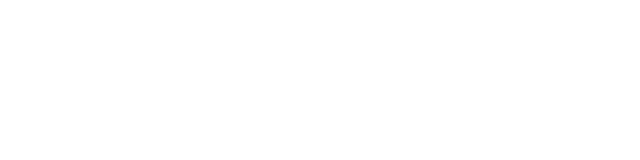
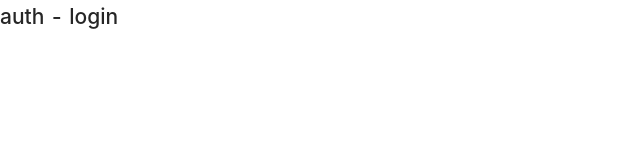
Before and after one commit to klein203/frontend, a React (Create React App) app: page /login in a window 1280 px wide. Shown: the top 160 px of the page, without its empty margins (0-640 px from the left). Built offline with nearby package versions, Linux system fonts and the light colour scheme.

Commit message:
move dir and files, components for common components, routes for pages

```diff
--- a/src/App.js
+++ b/src/App.js
@@ -1,13 +1,17 @@
 import React, { Component } from 'react';
-import { hashHistory } from 'react-router'
-import AppRouter from './router';
+import { Route, Switch } from 'react-router-dom';
+import HomePage from './routes'
+import LoginPage from './routes/auth'
 import './App.css';
 
 
 class App extends Component {
 	render() {
 		return (
-			<AppRouter />
+			<Switch>
+				<Route exact path='/' component={HomePage} />
+				<Route path='/login' component={LoginPage} />
+			</Switch>
 		);
 	}
 }
--- a/src/index.js
+++ b/src/index.js
@@ -1,12 +1,15 @@
 import React from 'react';
 import ReactDOM from 'react-dom';
+import { BrowserRouter } from 'react-router-dom';
 import './index.css';
 import App from './App';
 import * as serviceWorker from './serviceWorker';
 
 
 ReactDOM.render(
-    <App />,
+    <BrowserRouter>
+        <App />
+    </BrowserRouter>,
     document.getElementById('root')
 );
 
--- a/src/router.js
+++ /dev/null
@@ -1,26 +0,0 @@
-import React from 'react';
-import { BrowserRouter, Route, Switch } from 'react-router-dom';
-
-// global config
-// import '../config/globalConfig'
-
-import HomePage from './component/index';
-
-
-class AppRouter extends React.Component {
-    updateHandle() {
-        console.log('router changed ...');
-    }
-
-    render() {
-        return (
-            <BrowserRouter onUpdate={this.updateHandle.bind(this)}>
-                <Switch>
-                    <Route exact path='/' component={HomePage} />
-                </Switch>
-            </BrowserRouter>
-        );
-    }
-}
-
-export default AppRouter;
--- /dev/null
+++ b/src/routes/auth/index.js
@@ -0,0 +1,16 @@
+import React, { Component } from 'react';
+import { Layout, Row, Col, Avatar, Input, Menu, Dropdown, Icon, Badge } from 'antd';
+import 'antd/dist/antd.css';
+
+
+class LoginPage extends Component {
+    render() {
+        return (
+            <div>
+                <h2>auth - login</h2>
+            </div>
+        );
+    }
+}
+
+export default LoginPage;
--- a/src/component/index.js
+++ b/src/routes/index.js
@@ -1,5 +1,5 @@
 import React, { Component } from 'react';
-import { Layout, Row, Col, Avatar, Input, Menu, Dropdown, Icon, Badge } from 'antd';
+import { Layout } from 'antd';
 import 'antd/dist/antd.css';
 
 
```
Also changed, not shown: src/components/common/Clock.js (renamed from src/component/common/Clock.js), src/components/common/DataTable.js (renamed from src/component/common/DataTable.js), src/components/common/FocusInput.js (renamed from src/component/common/FocusInput.js), src/components/common/Form.js (renamed from src/component/common/Form.js), src/components/common/Popper.js (renamed from src/component/common/Popper.js).
